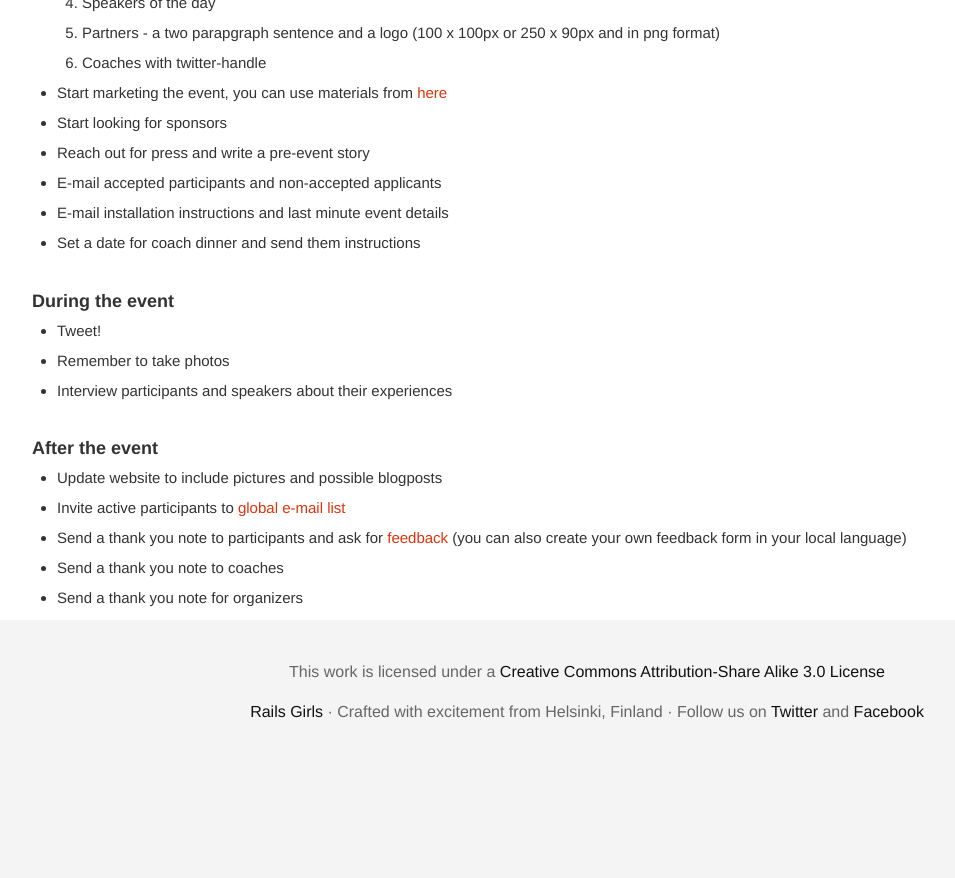
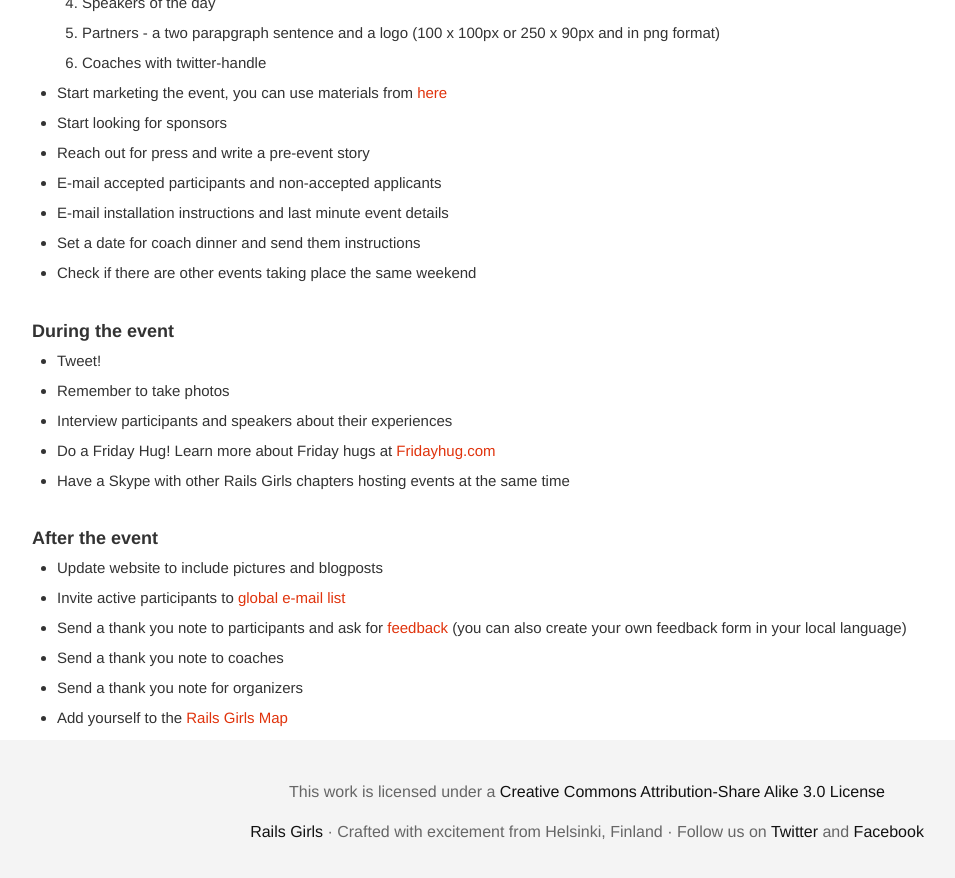
Before and after one commit to railsgirls/guides.railsgirls.com, a Jekyll site: the page built from _posts/2012-04-18-guide.markdown, in a window 1280 px wide and 900 px high, scrolled down 11631 px. Shown: the top 878 px of the window, without its empty margins (53-1008 px from the left). Built offline with Jekyll 4.4.1, drawn with Linux system fonts in a browser that asks for light colours; nearby versions of some CDN libraries; Markdown is read by kramdown in place of the engine named in the settings; before the commit the page ends 12411 px from its top, so only the background shows below that.

Commit message:
Adds Friday Hug, Skyping & Rails Girls Map

```diff
--- a/_posts/2012-04-18-guide.markdown
+++ b/_posts/2012-04-18-guide.markdown
@@ -440,17 +440,21 @@ This is a small checklist for your event. Rails Girls can be thrown together in
 * E-mail accepted participants and non-accepted applicants
 * E-mail installation instructions and last minute event details
 * Set a date for coach dinner and send them instructions
+* Check if there are other events taking place the same weekend
 
 #### During the event
 
 * Tweet!
 * Remember to take photos
 * Interview participants and speakers about their experiences
+* Do a Friday Hug! Learn more about Friday hugs at [Fridayhug.com](http://fridayhug.com)
+* Have a Skype with other Rails Girls chapters hosting events at the same time
 
 #### After the event
 
-* Update website to include pictures and possible blogposts
+* Update website to include pictures and blogposts
 * Invite active participants to [global e-mail list](https://groups.google.com/group/rails-girls-team)
 * Send a thank you note to participants and ask for [feedback](http://www.railsgirls.com/feedback) (you can also create your own feedback form in your local language)
 * Send a thank you note to coaches
 * Send a thank you note for organizers
+* Add yourself to the [Rails Girls Map](http://rails-girls-map.herokuapp.com/)
```
